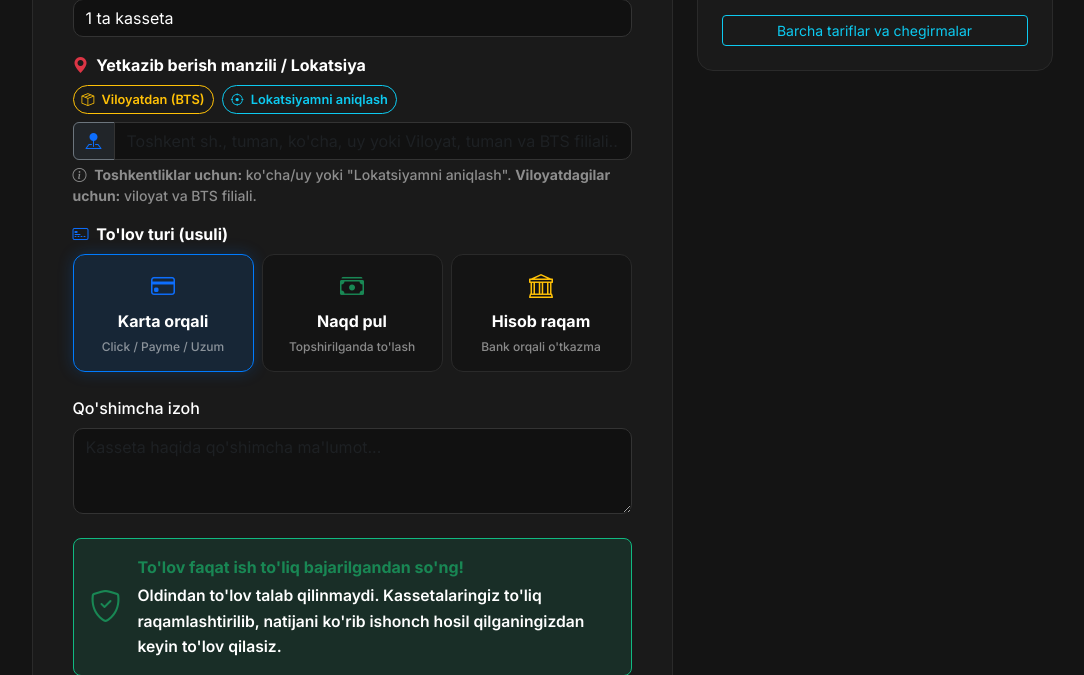
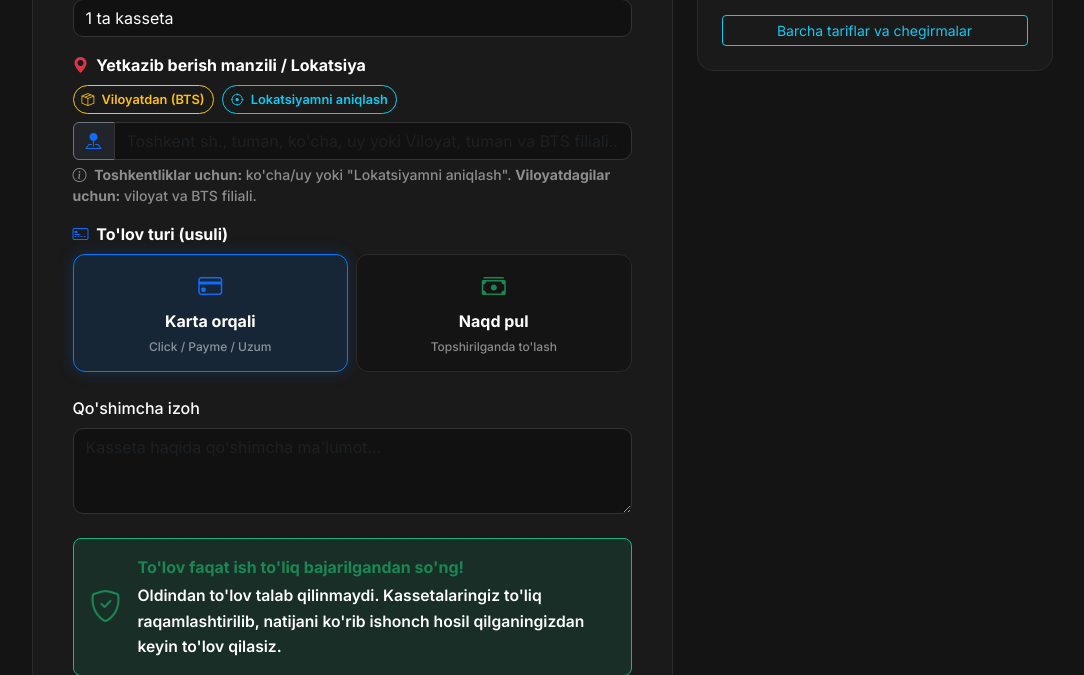
Before and after one commit to javoxirmahmudov012-coder/uzretro_uz, a Flask app: page /order in a window 1280 px wide. Shown: the part 1372-2047 px from the top of the page, without its empty margins (98-1182 px from the left). Run offline with Flask 3, Linux system fonts and the light colour scheme.

Commit message:
Bank tolov turi olib tashlandi, faqat Karta va Naqd pul qoldirildi

```diff
--- a/templates/order.html
+++ b/templates/order.html
@@ -258,7 +258,7 @@
                                     <i class="bi bi-credit-card-2-front text-primary me-1"></i> To'lov turi (usuli)
                                 </label>
                                 <div class="row g-2">
-                                    <div class="col-md-4 col-12">
+                                    <div class="col-md-6 col-12">
                                         <label class="payment-option">
                                             <input type="radio" name="payment_method" value="card" checked>
                                             <div class="payment-option-content text-center selected">
@@ -268,23 +268,13 @@
                                             </div>
                                         </label>
                                     </div>
-                                    <div class="col-md-4 col-12">
+                                    <div class="col-md-6 col-12">
                                         <label class="payment-option">
                                             <input type="radio" name="payment_method" value="cash">
                                             <div class="payment-option-content text-center">
                                                 <i class="bi bi-cash-stack fs-4 text-success d-block mb-1"></i>
                                                 <span class="fw-bold d-block text-white">Naqd pul</span>
                                                 <small class="text-white-50" style="font-size:0.75rem;">Topshirilganda to'lash</small>
-                                            </div>
-                                        </label>
-                                    </div>
-                                    <div class="col-md-4 col-12">
-                                        <label class="payment-option">
-                                            <input type="radio" name="payment_method" value="bank">
-                                            <div class="payment-option-content text-center">
-                                                <i class="bi bi-bank fs-4 text-warning d-block mb-1"></i>
-                                                <span class="fw-bold d-block text-white">Hisob raqam</span>
-                                                <small class="text-white-50" style="font-size:0.75rem;">Bank orqali o'tkazma</small>
                                             </div>
                                         </label>
                                     </div>
```
